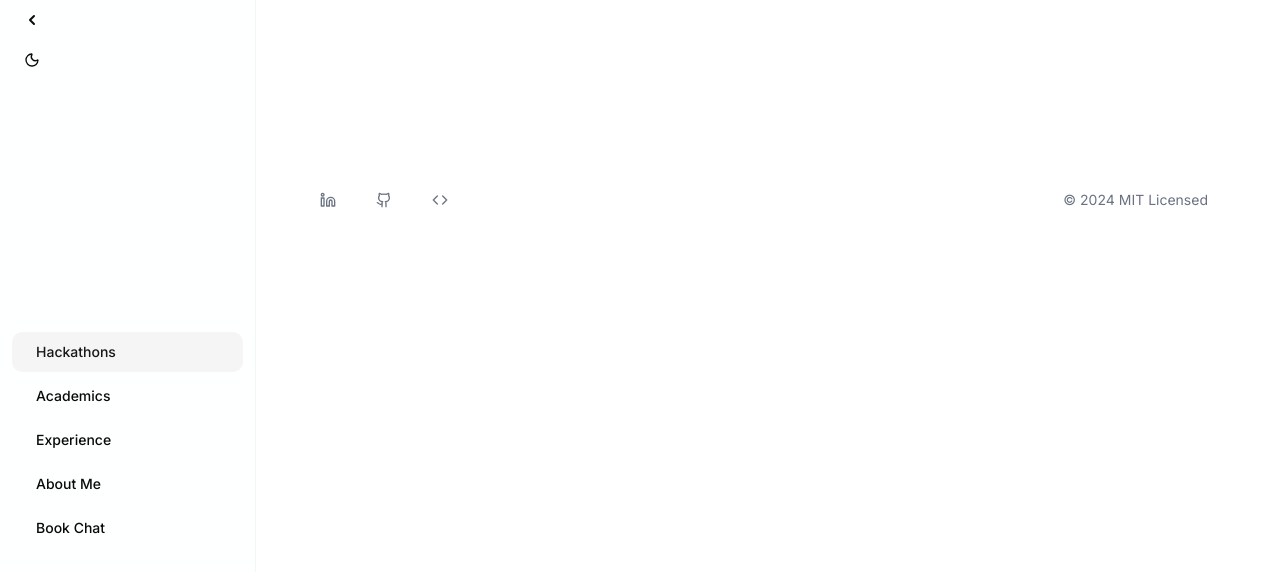
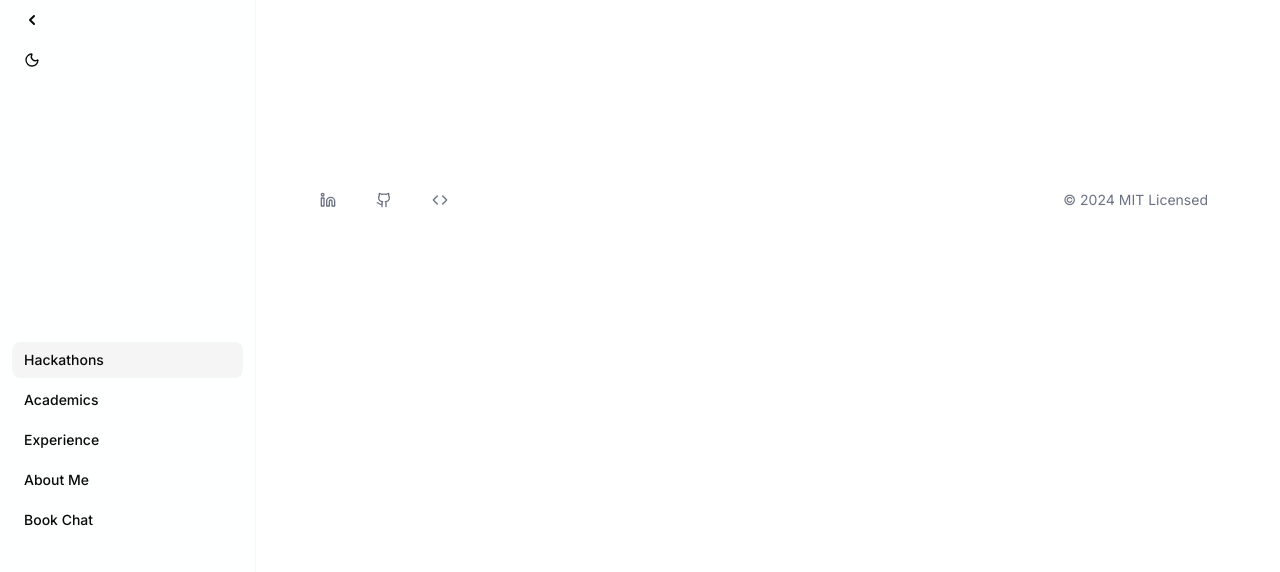
Before and after one commit to DylanPrinsloo/personal-website, a Next.js app in the folder dylan-main/: page /pages/problem in a window 1280 px wide. Shown: the top 572 px of the page. Built offline with nearby package versions, Linux system fonts and the light colour scheme.

Commit message:
dialog updates

```diff
--- a/dylan-main/src/app/globals.css
+++ b/dylan-main/src/app/globals.css
@@ -116,6 +116,11 @@
   * {
     @apply border-border outline-ring/50;
   }
+
+  html {
+    font-family: var(--font-inter), system-ui, -apple-system, "Segoe UI", Roboto, "Helvetica Neue", Arial, sans-serif;
+  }
+
   body {
     @apply bg-background text-foreground;
     scroll-behavior: smooth;
--- a/dylan-main/src/app/layout.tsx
+++ b/dylan-main/src/app/layout.tsx
@@ -32,7 +32,7 @@ export default function RootLayout({
   children: React.ReactNode;
 }>) {
   return (
-    <html lang="en" className={inter.className} suppressHydrationWarning>
+    <html lang="en" className={inter.variable} suppressHydrationWarning>
       <body className="overflow-x-hidden">
         <QueryProvider>
           <ThemeProvider attribute="class" defaultTheme="system" enableSystem disableTransitionOnChange storageKey="theme-preference">
--- a/dylan-main/src/components/sidebar/Sidebar.tsx
+++ b/dylan-main/src/components/sidebar/Sidebar.tsx
@@ -6,51 +6,10 @@ import { Button } from "@/components/ui/button";
 import { Sheet, SheetContent } from "@/components/ui/sheet";
 import { ChevronLeft, ChevronRight, Menu, Sun, Moon } from "lucide-react";
 import { useTheme } from "next-themes";
+import { SidebarItem } from "./sidebar-item"; // Import the complete SidebarItem component
 
 interface SidebarProps {
   className?: string;
-}
-
-interface SidebarItemProps {
-  href: string;
-  icon?: React.ReactNode;
-  children: React.ReactNode;
-  isCollapsed?: boolean;
-  isActive?: boolean;
-  onClick?: () => void;
-}
-
-function SidebarItem({ href, children, isCollapsed, isActive, onClick }: SidebarItemProps) {
-  return (
-    <a
-      href={href}
-      onClick={onClick}
-      className={cn(
-        "group relative flex items-center gap-3 rounded-lg px-3 py-2.5 text-sm font-medium transition-all duration-300 ease-out",
-        !isCollapsed && "hover:bg-accent hover:text-accent-foreground",
-        !isCollapsed && "focus-visible:outline-none focus-visible:ring-2 focus-visible:ring-ring focus-visible:ring-offset-2",
-        !isCollapsed && isActive && "bg-accent text-accent-foreground",
-        isCollapsed ? "justify-center px-2" : "justify-start"
-      )}
-    >
-      <div className={cn(
-        "flex-shrink-0 transition-transform duration-300",
-        !isCollapsed && "group-hover:scale-110"
-      )}>
-      </div>
-
-      <span
-        className={cn(
-          "transition-all duration-300 ease-out whitespace-nowrap",
-          isCollapsed
-            ? "opacity-0 scale-95 translate-x-2 pointer-events-none"
-            : "opacity-100 scale-100 translate-x-0"
-        )}
-      >
-        {children}
-      </span>
-    </a>
-  );
 }
 
 export function Sidebar({ className }: SidebarProps) {
@@ -62,6 +21,15 @@ export function Sidebar({ className }: SidebarProps) {
   const { theme, setTheme } = useTheme();
   const [mounted, setMounted] = React.useState(false);
   React.useEffect(() => setMounted(true), []);
+
+  // Move navigationItems outside the dependency chain with useMemo
+  const navigationItems = React.useMemo(() => [
+    { href: "/pages/hackathon", label: "Hackathons" },
+    { href: "/#academics", label: "Academics" },
+    { href: "/#experience", label: "Experience" },
+    { href: "/#about", label: "About Me" },
+    { href: "/#chat", label: "Book Chat", variant: "book-chat" },
+  ], []); // Empty dependency array = stable reference
 
   // Load collapsed state from localStorage on mount
   React.useEffect(() => {
@@ -93,13 +61,45 @@ export function Sidebar({ className }: SidebarProps) {
     setTheme(theme === "dark" ? "light" : "dark");
   };
 
-  const navigationItems = [
-    { href: "#hackathons", label: "Hackathons" },
-    { href: "#academics", label: "Academics" },
-    { href: "#experience", label: "Experience" },
-    { href: "#about", label: "About Me" },
-    { href: "#chat", label: "Book Chat" },
-  ];
+  // Update how we detect the active item to handle both pages and hash links
+  React.useEffect(() => {
+    const updateActiveFromLocation = () => {
+      const pathname = window.location.pathname;
+      const hash = window.location.hash;
+
+      // Check for exact matches first (full path + hash)
+      const fullPath = pathname + hash;
+
+      // Find a matching navigation item
+      const matchedItem = navigationItems.find(item => {
+        // Direct match (exact URL)
+        if (item.href === fullPath) return true;
+
+        // Match just the pathname for page routes (like /hackathon)
+        if (!item.href.includes('#') && item.href === pathname) return true;
+
+        // If we're on homepage and there's a hash anchor
+        if (pathname === '/' && item.href.startsWith('/#') && item.href === '/' + hash) return true;
+
+        return false;
+      });
+
+      // Set the active item or default to first item
+      setActiveItem(matchedItem?.href || navigationItems[0].href);
+    };
+
+    // Initialize
+    updateActiveFromLocation();
+
+    // Update on navigation events
+    window.addEventListener("hashchange", updateActiveFromLocation);
+    window.addEventListener("popstate", updateActiveFromLocation);
+
+    return () => {
+      window.removeEventListener("hashchange", updateActiveFromLocation);
+      window.removeEventListener("popstate", updateActiveFromLocation);
+    };
+  }, []); // Remove navigationItems from dependency array since we're using useMemo
 
   // Mobile sidebar
   const mobileSidebar = (
@@ -116,11 +116,8 @@ export function Sidebar({ className }: SidebarProps) {
                 <SidebarItem
                   key={item.href}
                   href={item.href}
-                  isActive={activeItem === item.href}
-                  onClick={() => {
-                    setActiveItem(item.href);
-                    setIsMobileOpen(false);
-                  }}
+                  variant={item.variant as "default" | "book-chat" | undefined}
+                  isCollapsed={false}
                 >
                   {item.label}
                 </SidebarItem>
@@ -188,9 +185,13 @@ export function Sidebar({ className }: SidebarProps) {
             <SidebarItem
               key={item.href}
               href={item.href}
+              variant={item.variant as "default" | "book-chat" | undefined}
               isCollapsed={isCollapsed}
-              isActive={activeItem === item.href}
-              onClick={() => setActiveItem(item.href)}
+              isActive={item.variant !== "book-chat" && activeItem === item.href}
+              onClick={item.variant !== "book-chat" ? () => {
+                setActiveItem(item.href);
+                setIsMobileOpen(false);
+              } : undefined}
             >
               {item.label}
             </SidebarItem>
--- a/dylan-main/src/components/sidebar/sidebar-item.tsx
+++ b/dylan-main/src/components/sidebar/sidebar-item.tsx
@@ -3,54 +3,51 @@
 import * as React from "react";
 import Link from "next/link";
 import { cn } from "@/lib/utils";
-import { LucideIcon } from "lucide-react";
-import { BookOpen, Award, Briefcase, User, Calendar } from "lucide-react";
 import { Popover, PopoverContent, PopoverTrigger } from "@/components/ui/popover";
 import { Button } from "@/components/ui/button";
-import { BookingDialog } from "@/components/dialog/dialog";
+import { BookingDialog } from "@/components/dialog/Dialog";
 
 interface SidebarItemProps {
   href: string;
-  icon: string;
   children: React.ReactNode;
   isCollapsed?: boolean;
+  isActive?: boolean;
   variant?: "default" | "book-chat";
+  onClick?: () => void;
 }
+
+// Use environment variables for Cal.com credentials
+const calUsername = process.env.NEXT_PUBLIC_CAL_USERNAME;
+const calEventSlug = process.env.NEXT_PUBLIC_CAL_EVENT_SLUG;
 
 export function SidebarItem({
   href,
-  icon,
   children,
   isCollapsed = false,
-  variant = "default"
+  isActive = false,
+  variant = "default",
+  onClick
 }: SidebarItemProps) {
   const [showBookingDialog, setShowBookingDialog] = React.useState(false);
   const [popoverOpen, setPopoverOpen] = React.useState(false);
 
-  // Map string icon names to actual components
-  const IconMap: Record<string, LucideIcon> = {
-    "award": Award,
-    "book-open": BookOpen,
-    "briefcase": Briefcase,
-    "user": User,
-    "calendar": Calendar
-  };
+  const handleClick = (e: React.MouseEvent<HTMLAnchorElement>) => {
+    const isAnchor = href.startsWith('#') || href.startsWith('/#');
 
-  const Icon = IconMap[icon] || User; // Default to User if icon not found
+    // Close mobile sidebar first (if we're on mobile)
+    if (window.innerWidth < 768) {
+      window.dispatchEvent(new CustomEvent("mobile-sidebar-close"));
+    }
 
-  const handleClick = (e: React.MouseEvent<HTMLAnchorElement>) => {
-    if (variant === "default") {
+    if (isAnchor) {
       e.preventDefault();
 
-      // Close mobile sidebar first (if we're on mobile)
-      if (window.innerWidth < 768) {
-        // Dispatch event to close sidebar
-        window.dispatchEvent(new CustomEvent("mobile-sidebar-close"));
-      }
+      // Extract the selector
+      const selector = href.startsWith('/#') ? href.substring(1) : href;
 
       // Scroll to section
       setTimeout(() => {
-        const element = document.querySelector(href);
+        const element = document.querySelector(selector);
         if (element) {
           element.scrollIntoView({
             behavior: 'smooth',
@@ -59,6 +56,9 @@ export function SidebarItem({
         }
       }, 100);
     }
+
+    // Call the onClick handler if provided
+    if (onClick) onClick();
   };
 
   const handleBookingConfirm = () => {
@@ -78,18 +78,16 @@ export function SidebarItem({
                 isCollapsed ? "justify-center" : "justify-start"
               )}
             >
-              <Icon className="h-4 w-4 mr-2" />
               {!isCollapsed && <span>{children}</span>}
             </button>
           </PopoverTrigger>
           <PopoverContent
-            side={isCollapsed ? "right" : "right"}
-            align={isCollapsed ? "start" : "start"}
+            side={isCollapsed ? "right" : "top"}
+            align={isCollapsed ? "start" : "center"}
             className="w-72"
           >
             <div className="space-y-4">
-              <div className="flex items-center space-x-2">
-                <Calendar className="h-5 w-5" />
+              <div className="flex items-center">
                 <h4 className="font-medium">Schedule a Meeting</h4>
               </div>
               <p className="text-sm text-muted-foreground">
@@ -117,8 +115,8 @@ export function SidebarItem({
         <BookingDialog
           open={showBookingDialog}
           onOpenChange={setShowBookingDialog}
-          calUsername="dylanprinsloo"
-          eventSlug="45min"
+          calUsername={calUsername}
+          eventSlug={calEventSlug}
         />
       </>
     );
@@ -131,10 +129,10 @@ export function SidebarItem({
       className={cn(
         "flex items-center rounded-md px-3 py-2 text-sm font-medium",
         "transition-colors hover:bg-muted",
+        isActive && "bg-muted text-foreground font-medium",
         isCollapsed ? "justify-center" : "justify-start"
       )}
     >
-      <Icon className="h-4 w-4 mr-2" />
       {!isCollapsed && <span>{children}</span>}
     </Link>
   );
```
